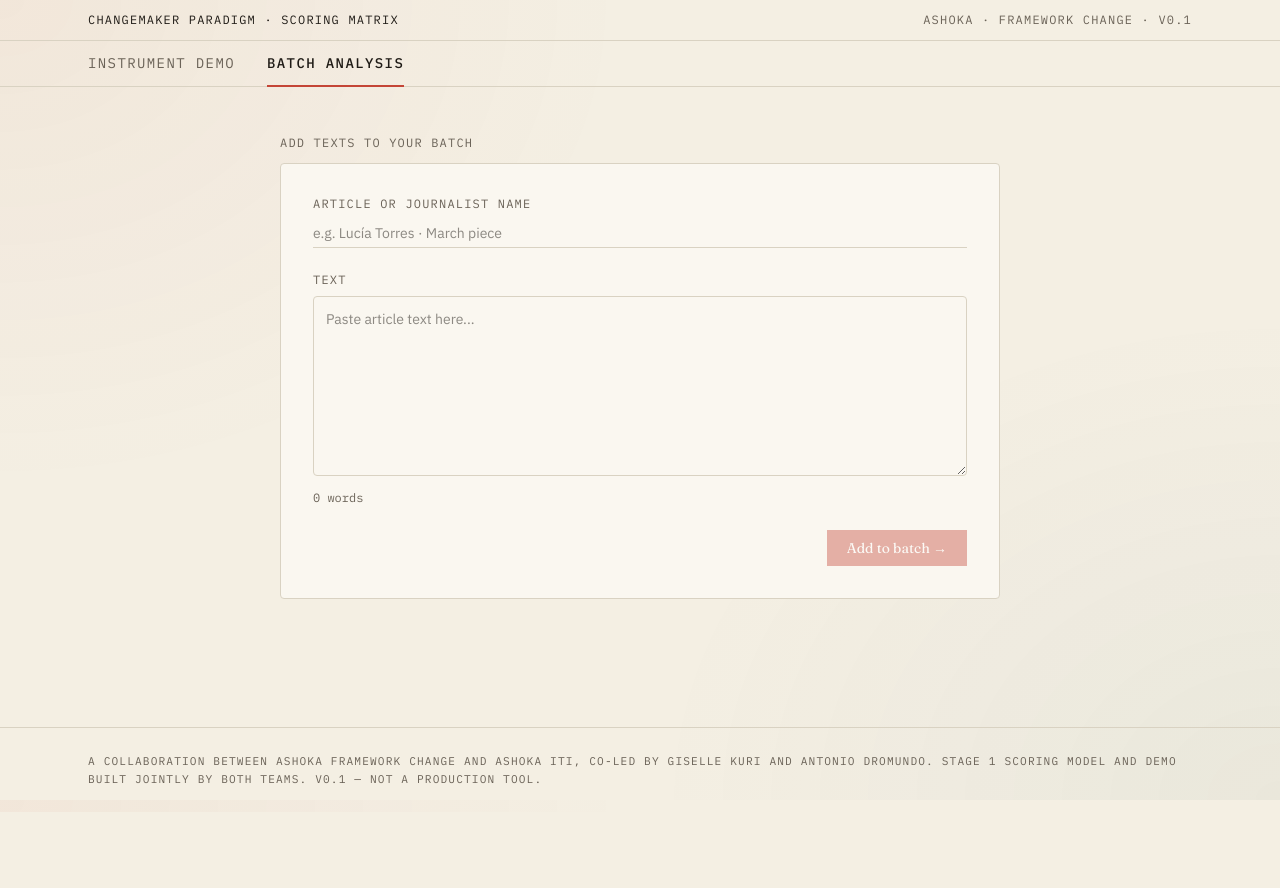
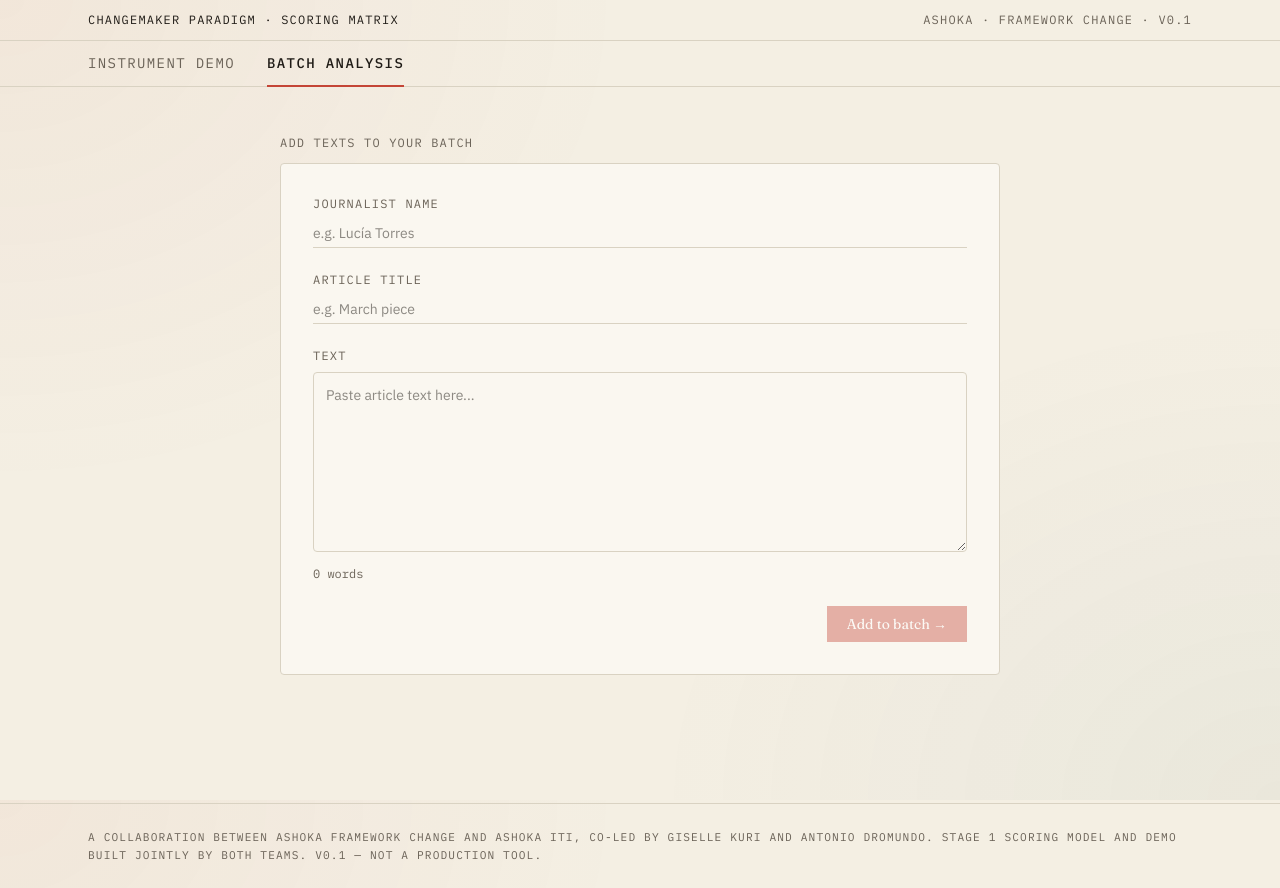
Before and after one commit to antuansabe/scoring-matrix-demo, a Next.js app: page /batch in a window 1280 px wide. Before the commit the page ends 812 px from the top, so only its background shows below. Built offline with nearby package versions, Linux system fonts and the light colour scheme.

Commit message:
feat: split journalist name and article title into separate fields

```diff
--- a/components/BatchView.tsx
+++ b/components/BatchView.tsx
@@ -85,13 +85,21 @@ function AnalyzingMessage({ messages = ANALYZING_MESSAGES }: { messages?: string
 
 type BatchItem = {
   id: string;                    // crypto.randomUUID()
-  name: string;                  // given by user
+  journalistName: string;
+  articleTitle: string;
   text: string;                  // pasted article text
   wordCount: number;             // computed using countWords
   status: 'pending' | 'analyzing' | 'done' | 'failed';
   result?: AnalysisResult;       // consolidated analyzer output
   error?: string;
 };
+
+function getItemName(item: { journalistName: string; articleTitle: string }): string {
+  if (item.journalistName && item.articleTitle) {
+    return `${item.journalistName} · ${item.articleTitle}`;
+  }
+  return item.journalistName || item.articleTitle || "";
+}
 
 type BatchState = {
   phase: 'idle' | 'adding' | 'processing' | 'done';
@@ -256,7 +264,8 @@ export function BatchView() {
     batchNameInput: "",
   });
 
-  const [name, setName] = useState("");
+  const [journalistName, setJournalistName] = useState("");
+  const [articleTitle, setArticleTitle] = useState("");
   const [text, setText] = useState("");
   const [expandedIds, setExpandedIds] = useState<Record<string, boolean>>({});
   const [reportBlobUrl, setReportBlobUrl] = useState<string | null>(null);
@@ -265,7 +274,7 @@ export function BatchView() {
 
   const wordCount = countWords(text);
   const isWordCountOutOfRange = wordCount > 0 && (wordCount < 50 || wordCount > 7000);
-  const isAddDisabled = !name.trim() || !text.trim() || wordCount < 50 || wordCount > 7000;
+  const isAddDisabled = !journalistName.trim() || !text.trim() || wordCount < 50 || wordCount > 7000;
 
   const handleAddItem = (e?: React.FormEvent) => {
     if (e) e.preventDefault();
@@ -273,7 +282,8 @@ export function BatchView() {
 
     const newItem: BatchItem = {
       id: crypto.randomUUID(),
-      name: name.trim(),
+      journalistName: journalistName.trim(),
+      articleTitle: articleTitle.trim(),
       text: text.trim(),
       wordCount,
       status: 'pending',
@@ -281,7 +291,8 @@ export function BatchView() {
 
     dispatch({ type: 'ADD_ITEM', item: newItem });
 
-    setName("");
+    setJournalistName("");
+    setArticleTitle("");
     setText("");
 
     setTimeout(() => {
@@ -387,7 +398,7 @@ export function BatchView() {
     const articles = doneItems.map((item) => {
       const res = item.result!;
       return {
-        name: item.name,
+        name: getItemName(item),
         wordCount: item.wordCount,
         enactmentScore: res.score.enactmentScore,
         paradigmName: res.score.paradigmName,
@@ -486,7 +497,7 @@ export function BatchView() {
       if (item.status === 'failed') {
         rows.push(
           [
-            escapeCSV(item.name),
+            escapeCSV(getItemName(item)),
             "failed",
             "",
             "",
@@ -509,7 +520,7 @@ export function BatchView() {
         const res = item.result;
         rows.push(
           [
-            escapeCSV(item.name),
+            escapeCSV(getItemName(item)),
             escapeCSV(res.score.enactmentScore),
             escapeCSV(res.score.paradigmName),
             escapeCSV(res.score.eachOrientation),
@@ -570,7 +581,7 @@ export function BatchView() {
         body: JSON.stringify({
           articles: state.items
             .filter((i) => i.status === 'done' && i.result)
-            .map((i) => ({ ...i.result, name: i.name })),
+            .map((i) => ({ ...i.result, name: getItemName(i) })),
           batchName: state.batchNameInput || undefined,
           exportedAt: new Date().toISOString(),
         }),
@@ -656,16 +667,31 @@ export function BatchView() {
 
           <form onSubmit={handleAddItem} className="border border-border bg-surface p-6 lg:p-8 rounded-sm">
             <div>
-              <label className="block font-mono text-xs uppercase tracking-widest text-muted mb-2">
-                Article or journalist name
+              <label htmlFor="journalist-name-input" className="block font-mono text-xs uppercase tracking-widest text-muted mb-2">
+                JOURNALIST NAME
               </label>
               <input
+                id="journalist-name-input"
                 type="text"
-                value={name}
-                onChange={(e) => setName(e.target.value)}
+                value={journalistName}
+                onChange={(e) => setJournalistName(e.target.value)}
                 ref={nameInputRef}
                 className="w-full bg-transparent border-b border-border pb-1 text-ink font-sans focus:outline-none focus:border-accent text-sm"
-                placeholder="e.g. Lucía Torres · March piece"
+                placeholder="e.g. Lucía Torres"
+              />
+            </div>
+
+            <div className="mt-6">
+              <label htmlFor="article-title-input" className="block font-mono text-xs uppercase tracking-widest text-muted mb-2">
+                ARTICLE TITLE
+              </label>
+              <input
+                id="article-title-input"
+                type="text"
+                value={articleTitle}
+                onChange={(e) => setArticleTitle(e.target.value)}
+                className="w-full bg-transparent border-b border-border pb-1 text-ink font-sans focus:outline-none focus:border-accent text-sm"
+                placeholder="e.g. March piece"
               />
             </div>
 
@@ -731,7 +757,7 @@ export function BatchView() {
                     <div className="flex flex-col min-w-0">
                       <div className="flex items-baseline gap-2 min-w-0 flex-wrap">
                         <span className="font-display font-medium text-lg text-ink truncate">
-                          {item.name}
+                          {getItemName(item)}
                         </span>
                         <span className="font-mono text-xs text-muted shrink-0">
                           ({item.wordCount} words)
@@ -841,7 +867,7 @@ export function BatchView() {
                     <div className="flex flex-col min-w-0">
                       <div className="flex items-baseline gap-2 min-w-0 flex-wrap">
                         <span className="font-display font-medium text-lg text-ink truncate">
-                          {item.name}
+                          {getItemName(item)}
                         </span>
                         <span className="font-mono text-xs text-muted shrink-0">
                           ({item.wordCount} words)
@@ -958,7 +984,7 @@ export function BatchView() {
                       >
                         <div className="flex flex-wrap items-baseline gap-x-3 gap-y-1">
                           <span className="font-display text-xl font-medium text-ink">
-                            {item.name}
+                            {getItemName(item)}
                           </span>
                           <span className="font-mono text-sm text-muted">
                             · {res.score.enactmentScore}/100
@@ -995,7 +1021,7 @@ export function BatchView() {
                         <div className="flex items-center gap-3">
                           <div className="w-3 h-3 rounded-full bg-[#C44536]" />
                           <span className="font-display font-medium text-lg text-ink">
-                            {item.name}
+                            {getItemName(item)}
                           </span>
                         </div>
                         {item.error && (
```
